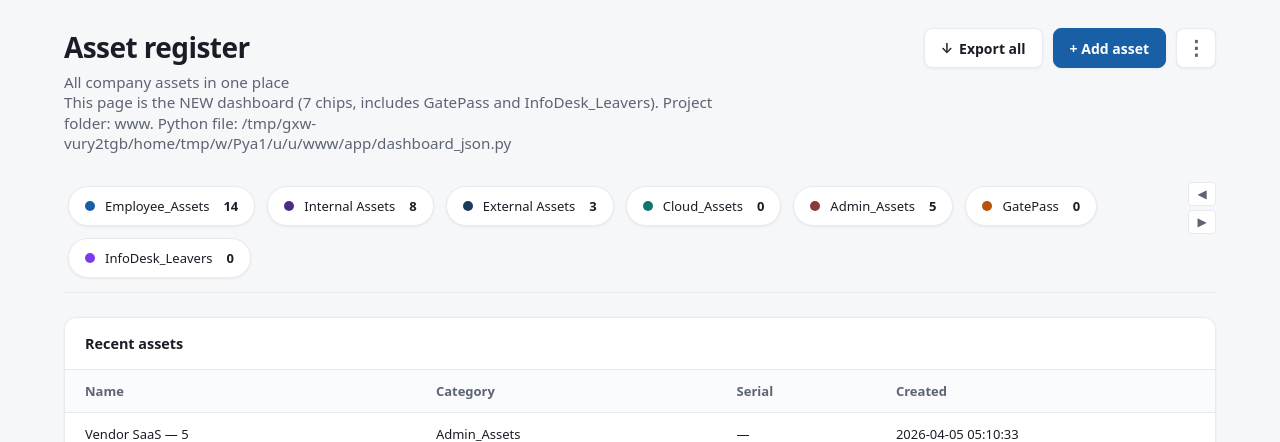
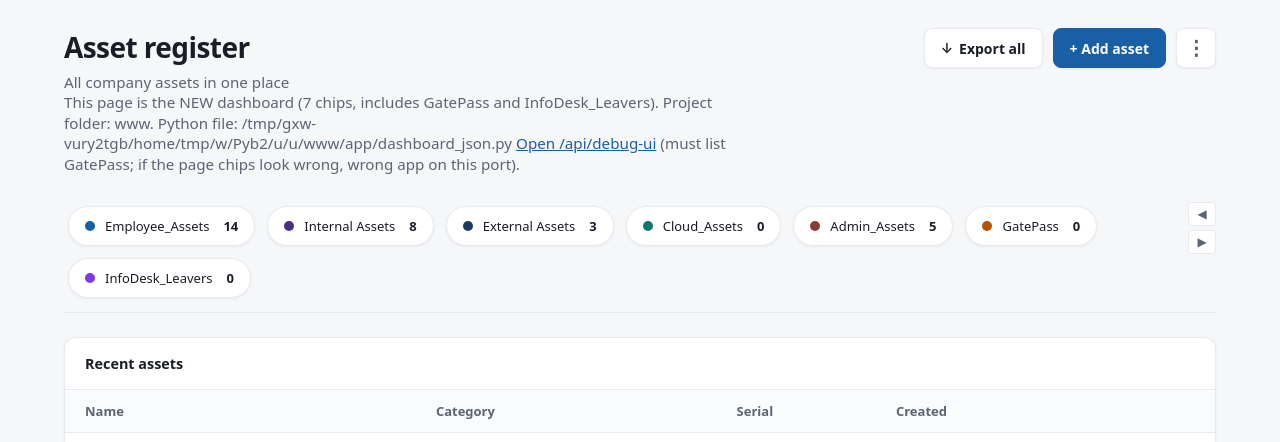
Before and after one commit to bigb787/Employee_Asset_Management_Register, a FastAPI app: page / in a window 1280 px wide. Shown: the top 442 px of the page. Run offline with FastAPI, Linux system fonts and the light colour scheme; data comes from the database, SQL or seed files in the repository.

Commit message:
feat: /api/debug-ui and browser title to diagnose wrong port or stale UI
Made-with: Cursor

```diff
--- a/app/main.py
+++ b/app/main.py
@@ -67,6 +67,7 @@ async def index(request: Request):
             "categories": cats,
             "categories_bootstrap_json": json.dumps(cats),
             "ui_verify": ui_verify,
+            "html_title": f"Asset register ({len(cats)} categories · GatePass)",
         },
         headers={
             "Cache-Control": "no-store, no-cache, must-revalidate, max-age=0",
@@ -78,6 +79,24 @@ async def index(request: Request):
 @app.get("/health")
 def health():
     return {"status": "ok"}
+
+
+@app.get("/api/debug-ui")
+def api_debug_ui(response: Response):
+    """Open this URL in the browser to prove which code + folder is serving the app."""
+    response.headers["Cache-Control"] = "no-store, max-age=0"
+    response.headers["Pragma"] = "no-cache"
+    return {
+        "app": "Employee_Asset_Management_Register",
+        "category_count": len(CATEGORIES_META),
+        "labels": [c["label"] for c in CATEGORIES_META],
+        "ids": [c["id"] for c in CATEGORIES_META],
+        "project_root": str(ROOT.resolve()),
+        "dashboard_json_py": str(Path(_dashboard_json.__file__).resolve()),
+        "database_exists": DB_PATH.is_file(),
+        "database_path": str(DB_PATH.resolve()) if DB_PATH.is_file() else None,
+        "read_me": "If this JSON shows 7 labels including GatePass but the home page shows Employee devices, port 8000 is a different old program. Use ASSET_REGISTER_PORT=8010 and run.ps1.",
+    }
 
 
 @app.get("/api/dashboard-data")
--- a/templates/index.html
+++ b/templates/index.html
@@ -3,7 +3,7 @@
   <head>
     <meta charset="utf-8" />
     <meta name="viewport" content="width=device-width, initial-scale=1" />
-    <title>Asset register</title>
+    <title>{{ html_title }}</title>
     <style>
       :root {
         --bg: #f6f7f9;
@@ -230,7 +230,13 @@
         <div class="titles">
           <h1 id="dashTitle">Asset register</h1>
           <p id="dashSubtitle">All company assets in one place</p>
-          <p id="uiVerify" class="ui-verify">{{ ui_verify }}</p>
+          <p id="uiVerify" class="ui-verify">
+            {{ ui_verify }}
+            <a href="/api/debug-ui" target="_blank" rel="noopener" style="color: #185fa5"
+              >Open /api/debug-ui</a
+            >
+            (must list GatePass; if the page chips look wrong, wrong app on this port).
+          </p>
         </div>
         <div class="header-actions">
           <button type="button" class="btn" id="btnExport" title="Download CSV">
```
Also changed, not shown: 1 other file.
